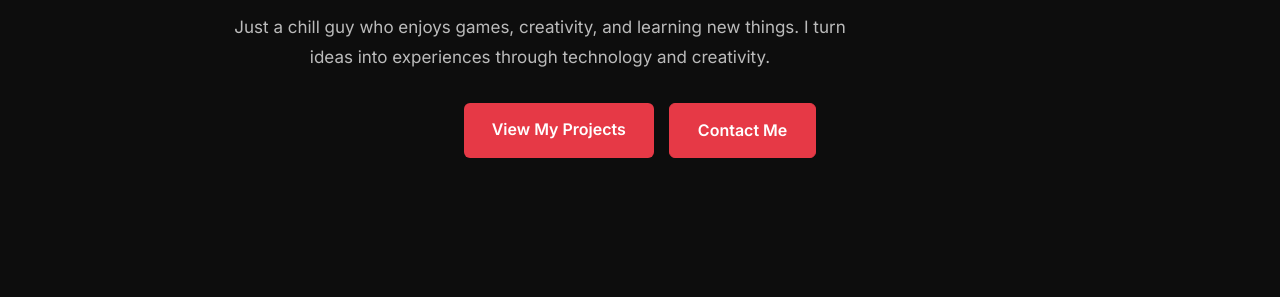
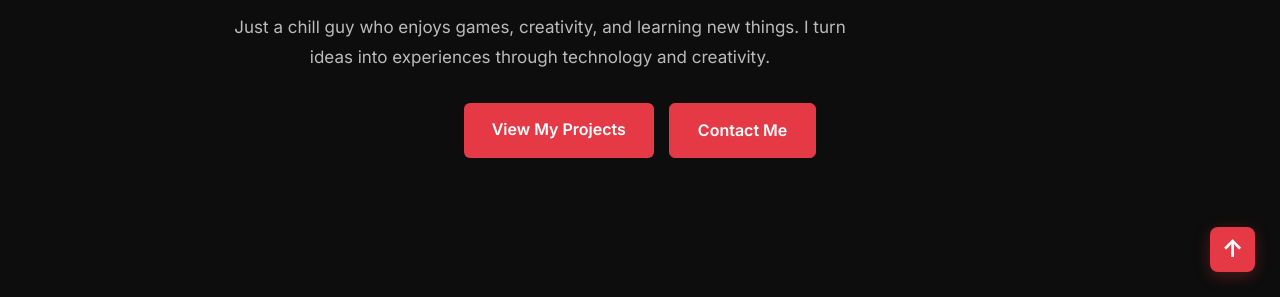
Before and after one commit to bruhd1550-del/Project, a plain HTML site: page index.html in a window 1280 px wide. Shown: the part 503-800 px from the top of the page. Drawn offline with Linux system fonts and the light colour scheme.

Commit message:
Add back to top navigation button

```diff
--- a/index.html
+++ b/index.html
@@ -234,5 +234,7 @@
         <p>&copy; 2026 My Portfolio. All Rights Reserved.</p>
     </footer>
 
+  <!-- Back to Top Button -->
+  <a href="#home" class="back-to-top">↑</a>
 </body>
 </html>
--- a/styles/style.css
+++ b/styles/style.css
@@ -551,3 +551,28 @@ footer {
     background: #bd2834;
     transform: translateY(-3px);
 }
+/* BACK TO TOP BUTTON */
+.back-to-top {
+    position: fixed;
+    bottom: 25px;
+    right: 25px;
+    width: 45px;
+    height: 45px;
+    display: flex;
+    align-items: center;
+    justify-content: center;
+    background: #e63946;
+    color: white;
+    text-decoration: none;
+    font-size: 24px;
+    font-weight: bold;
+    border-radius: 8px;
+    box-shadow: 0 4px 15px rgba(230, 57, 70, 0.3);
+    transition: 0.3s;
+    z-index: 999;
+}
+
+.back-to-top:hover {
+    background: #bd2834;
+    transform: translateY(-5px);
+}
```
